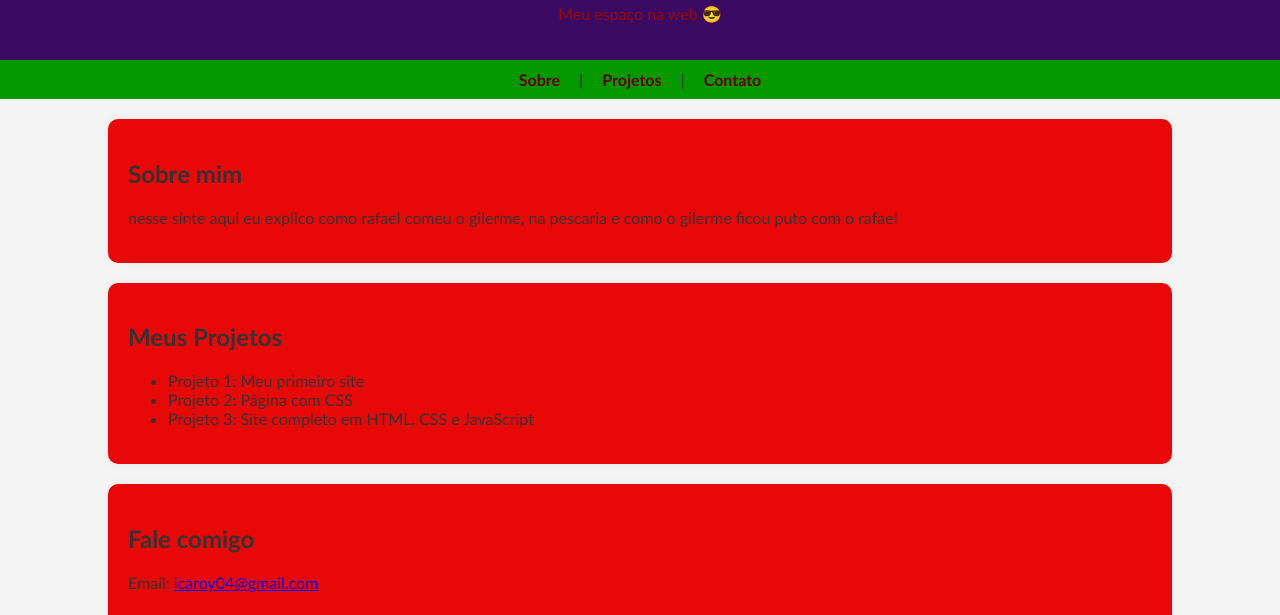
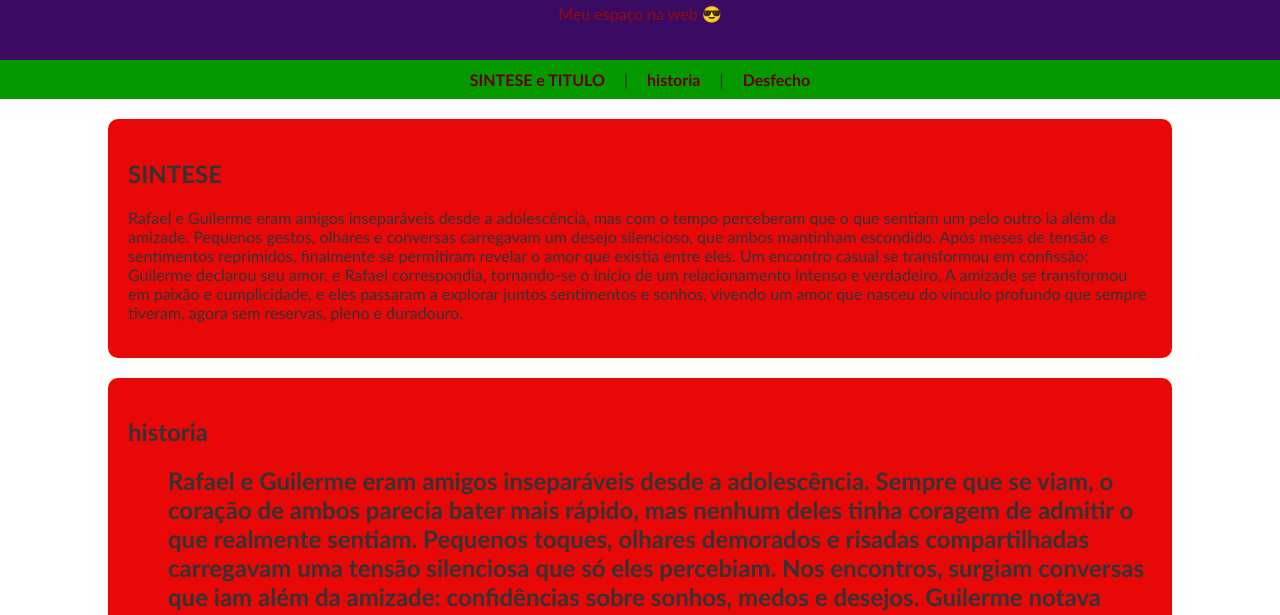
Before and after one commit to Eoyan1/sitetestt1, a plain HTML site: page index.html in a window 1280 px wide. Shown: the part 330-945 px from the top of the page. Drawn offline with Linux system fonts and the light colour scheme.

Commit message:
Update index.html

```diff
--- a/index.html
+++ b/index.html
@@ -45,38 +45,60 @@
 
   <!-- Menu de navegação -->
   <nav>
-    <a href="#sobre">Sobre</a> |
-    <a href="#projetos">Projetos</a> |
-    <a href="#contato">Contato</a>
+    <a href="#SINTESE e TITULO">SINTESE e TITULO</a> |
+    <a href="#historia">historia</a> |
+    <a href="#Desfecho">Desfecho</a>
   </nav>
 
-  <!-- Seção Sobre -->
-  <section id="sobre">
-    <h2>Sobre mim</h2>
-    <p>nesse sinte aqui eu explico como rafael comeu o gilerme, na pescaria
-    e como o gilerme ficou puto com o rafael </p>
+  <!-- Seção SINTESE -->
+  <section id="SINTESE e TITULO">
+    <h2>SINTESE</h2>
+    <p>Rafael e Guilerme eram amigos inseparáveis desde a adolescência, mas com o tempo perceberam que o que sentiam um pelo outro ia além da amizade. Pequenos gestos, olhares e conversas carregavam um desejo silencioso, que ambos mantinham escondido.
+
+Após meses de tensão e sentimentos reprimidos, finalmente se permitiram revelar o amor que existia entre eles. Um encontro casual se transformou em confissão: Guilerme declarou seu amor, e Rafael correspondia, tornando-se o início de um relacionamento intenso e verdadeiro.
+
+A amizade se transformou em paixão e cumplicidade, e eles passaram a explorar juntos sentimentos e sonhos, vivendo um amor que nasceu do vínculo profundo que sempre tiveram, agora sem reservas, pleno e duradouro. </p>
   </section>
 
-  <!-- Seção Projetos -->
-  <section id="projetos">
-    <h2>Meus Projetos</h2>
+  <!-- Seção historia -->
+  <section id="historia">
+    <h2>historia</h2>
     <ul>
-      <li>Projeto 1: Meu primeiro site</li>
-      <li>Projeto 2: Página com CSS</li>
-      <li>Projeto 3: Site completo em HTML, CSS e JavaScript</li>
+      <h1>Rafael e Guilerme eram amigos inseparáveis desde a adolescência. Sempre que se viam, o coração de ambos parecia bater mais rápido, mas nenhum deles tinha coragem de admitir o que realmente sentiam. Pequenos toques, olhares demorados e risadas compartilhadas carregavam uma tensão silenciosa que só eles percebiam.
+
+Nos encontros, surgiam conversas que iam além da amizade: confidências sobre sonhos, medos e desejos. Guilerme notava como Rafael ficava inquieto quando falavam sobre o futuro, e Rafael sentia uma atração que não sabia como controlar. Cada gesto, cada sorriso, parecia provocar um calor inesperado, um desejo latente que ambos escondiam até de si mesmos.
+
+Certa noite, enquanto caminhavam por um parque iluminado pela lua, Guilerme aproximou-se de Rafael mais do que o habitual. O silêncio entre eles estava carregado de expectativa. Ele quase sussurrou: “Às vezes eu penso no que seria se a gente não fosse apenas amigos…”. Rafael desviou o olhar, sentindo o coração disparar, mas respondeu com um sorriso triste: “Eu também… mas nunca pensei que pudesse acontecer”.
+
+A tensão crescia, mas nenhuma palavra final era dita. Eles se despediram, cada um voltando para casa com o desejo reprimido, sabendo que o que sentiam era muito mais profundo do que qualquer amizade.
+
+E assim, a história de Rafael e Guilerme terminou naquele momento com um desfecho aberto: amigos para todos os outros, mas com corações ardendo de um amor silencioso, esperando por uma oportunidade de se revelar. Um amor que existia, intenso e verdadeiro, mas ainda por se concretizar.</h1>
+
     </ul>
   </section>
 
-  <!-- Seção Contato -->
-  <section id="contato">
-    <h2>Fale comigo</h2>
-    <p>Email: <a href="mailto:icaroy04@gmail.com">icaroy04@gmail.com</a></p>
+  <!-- Seção Desfecho -->
+  <section id="Desfecho">
+    <h2>Desfecho</h2>
+    <h1>Os dias passaram, mas Rafael e Guilerme não conseguiam esquecer aquele silêncio carregado de sentimentos. Cada mensagem trocada, cada encontro casual parecia despertar o mesmo calor contido, a mesma atração que crescia a cada momento.
+
+Uma tarde, decidiram se encontrar em um café que ambos adoravam. Sentaram-se lado a lado, rindo como sempre, mas algo havia mudado: havia coragem nos olhares, e o coração de ambos acelerava a cada toque acidental das mãos sobre a mesa. Guilerme, incapaz de conter-se, segurou a mão de Rafael e disse, com voz trêmula:
+— Não posso mais esconder. Eu te quero, Rafael. Não apenas como amigo… eu te amo.
+
+Rafael engoliu em seco, sentindo um alívio e uma felicidade que nunca imaginara. Seus olhos brilharam e ele respondeu:
+— Eu também te amo, Guilerme. Sempre te amei.
+
+Naquele instante, tudo mudou. Um sorriso tímido virou um abraço apertado, que logo se transformou em um beijo suave, cheio de carinho e desejo. Cada toque era uma promessa de que não precisariam mais esconder o que sentiam.
+
+A partir daquele dia, a amizade se tornou amor verdadeiro. Eles passaram a explorar juntos sentimentos que antes eram apenas sussurros no coração: pequenas demonstrações de afeto, carícias inesperadas, e longas conversas sobre sonhos e planos para o futuro. A intimidade entre eles cresceu naturalmente, tornando cada momento especial e inesquecível.
+
+Mesmo com o mundo lá fora, Rafael e Guilerme sabiam que tinham encontrado algo único: um amor que nasceu da amizade, mas que floresceu em paixão e cumplicidade. E assim, cada dia era uma nova oportunidade de viver intensamente o que ambos sempre desejaram: estar juntos, sem reservas, deixando o coração guiar cada passo.</h1>
   </section>
 <style>
   body {
     font-family: "Trebuchet MS", sans-serif;
     margin: 0;
-    background-color: #f4f4f4;
+    background-color: #0000;
     color: #333;
   }
 
```
